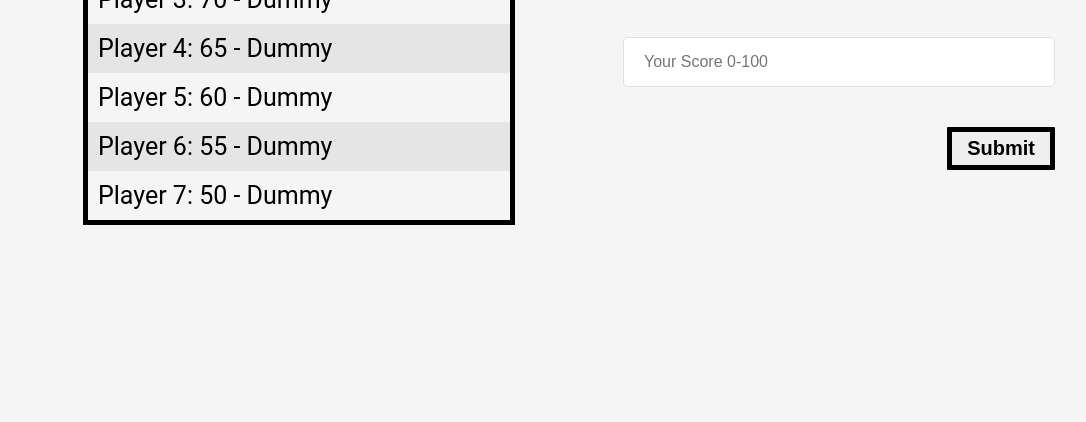
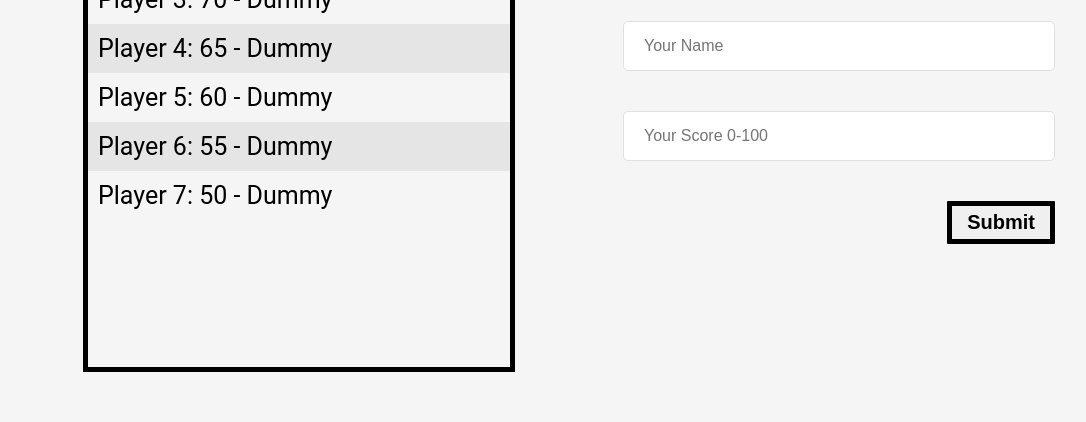
Before and after one commit to Abdulwhbhussain/Leader-Board-Microverse, a website built with webpack: page src/index.html in a window 1280 px wide. Shown: the part 430-852 px from the top of the page, without its empty margins (71-1157 px from the left). Before the commit the page ends 800 px from the top, so only its background shows below. Built offline with nearby package versions, Linux system fonts and the light colour scheme; no server answers.

Commit message:
quick fixes

```diff
--- a/src/modules/left-block/left-block.css
+++ b/src/modules/left-block/left-block.css
@@ -22,6 +22,9 @@
 .left-block-list {
   list-style-type: none;
   border: 5px solid black;
+  overflow-y: scroll;
+  height: 500px;
+  overflow-x: scroll;
 }
 
 li {
```
Also changed, not shown: dist/main.js.
